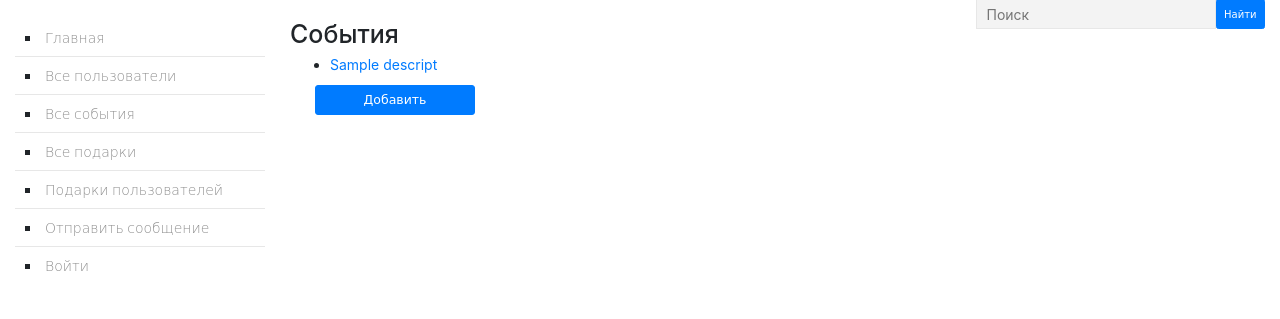
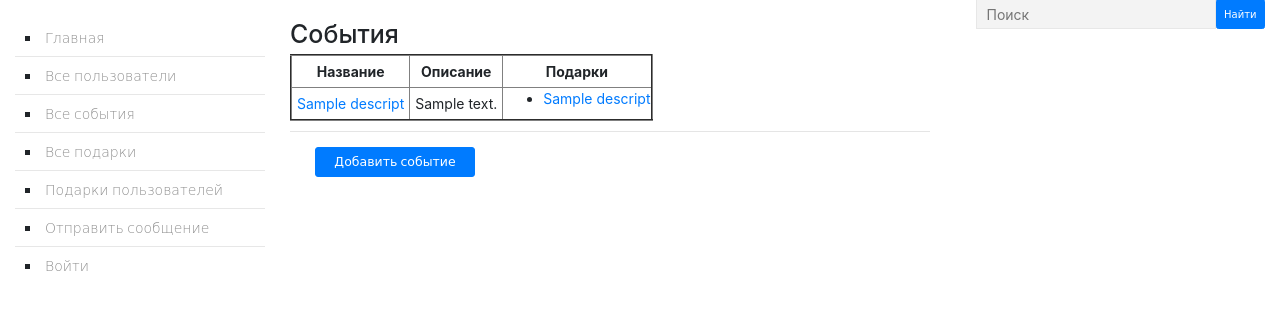
Before and after one commit to arcanar7/APBot2test, a Django app: page /catalog/events_descript/ in a window 1280 px wide. Shown: the part 26-345 px from the top of the page. Run offline with Django 3.2, Linux system fonts and the light colour scheme; tables that the repository leaves empty hold one stand-in row (values such as "Sample post"); parts of the project's set-up code (start-up, migrations or seed data) failed here and were passed over; some libraries are stand-ins or nearby versions.

Commit message:
add tables

```diff
--- a/catalog/models.py
+++ b/catalog/models.py
@@ -129,6 +129,15 @@ class EventsDescript(models.Model):
     def get_absolute_url(self):
         return reverse('events_descript-detail', args=[str(self.pk)])
 
+    def get_gifts(self):
+        gift = list(EventsGift.objects.filter(id_event=self.pk).values("id_gift"))
+        gift_out = []
+        for item in gift:
+            gift_name = GiftDescript.objects.filter(id=item['id_gift']).values("name")[0]['name']
+            item['gift_name'] = gift_name
+            gift_out.append(item)
+        return gift_out
+
     class Meta:
         verbose_name = 'Событие'
         verbose_name_plural = 'События'
@@ -187,13 +196,13 @@ class GiftOuts(models.Model):
 
     def display_gift(self):
         gift = EventsGift.objects.filter(id=self.id_event_gift).values("id_gift")[0]['id_gift']
-        return GiftDescript.objects.filter(id=gift).values("name")[0]['name']
+        return GiftDescript.objects.filter(id=gift).values("name", "id")[0]
 
     def display_name(self):
         return Users.objects.filter(id_user=self.id_user).values("name")[0]['name']
 
     def display_phone(self):
-        return Users.objects.filter(id_user=self.id_user).values("phone")[0]['phone']
+        return Users.objects.filter(id_user=self.id_user).values("phone", "id")[0]
 
     def get_absolute_url(self):
         return reverse('gift_outs-detail', args=[str(self.pk)])
--- a/catalog/templates/catalog/add_event.html
+++ b/catalog/templates/catalog/add_event.html
@@ -5,12 +5,10 @@
     <!-- Bootstrap core CSS -->
 <div class="container">
   <div class="py-5 text-center">
-    <h2>Добро пожаловать</h2>
-      <p class="lead">Добавить новое событие</p>
+    <h2>Добавить новое событие</h2>
   </div>
   <div class="row">
       <div class="col-md-8 order-md-1" style="margin: auto;">
-          <h4 class="mb-3">Карточка добавления нового события</h4>
               <form action="." method="post" class="needs-validation" novalidate="">
                   {% csrf_token %}
           <div class="row">
--- a/catalog/templates/catalog/add_gift.html
+++ b/catalog/templates/catalog/add_gift.html
@@ -1,14 +1,13 @@
 {% extends "base_generic.htm" %}
 {% load static %}
 {% block content %}
+<h1>Карточка подарка</h1>
 <div class="container">
   <div class="py-5 text-center">
-    <h2>Добро пожаловать</h2>
-      <p class="lead">Добавить новый подарок</p>
+      <h2>Добавить новый подарок</h2>
   </div>
   <div class="row">
       <div class="col-md-8 order-md-1" style="margin: auto;">
-          <h4 class="mb-3">Карточка добавления нового подарка</h4>
               <form action="." method="post" class="needs-validation" novalidate="">
                   {% csrf_token %}
                     <div class="row">
--- a/catalog/templates/catalog/change_event.html
+++ b/catalog/templates/catalog/change_event.html
@@ -10,7 +10,6 @@
   </div>
   <div class="row">
       <div class="col-md-8 order-md-1" style="margin: auto;">
-          <h4 class="mb-3">Карточка изменения событий (акций)</h4>
               <form action="" method="post" class="needs-validation" novalidate="">
                   {% csrf_token %}
           <div class="row">
--- a/catalog/templates/catalog/change_gift.html
+++ b/catalog/templates/catalog/change_gift.html
@@ -10,7 +10,6 @@
   </div>
   <div class="row">
       <div class="col-md-8 order-md-1" style="margin: auto;">
-          <h4 class="mb-3">Карточка изменения подарка</h4>
               <form action="" method="post" class="needs-validation" novalidate="">
                   {% csrf_token %}
           <div class="row">
--- a/catalog/templates/catalog/eventsdescript_list.html
+++ b/catalog/templates/catalog/eventsdescript_list.html
@@ -4,17 +4,29 @@
     <h1>События</h1>
 
     {% if eventsdescript_list %}
-    <ul>
-
-      {% for EventsDescript in eventsdescript_list %}
-      <li>
-        <a href="{{ EventsDescript.get_absolute_url }}">{{ EventsDescript.name }}</a>
-      </li>
-      {% endfor %}
-
-    </ul>
+    <table border="2">
+        <tbody>
+            <tr align="center">
+                <th style="padding: 5px;">Название</th>
+                <th style="padding: 5px;">Описание</th>
+                <th style="padding: 5px;">Подарки</th>
+            </tr>
+            {% for eventsdescript in eventsdescript_list %}
+                <tr align="left">
+                    <td style="padding: 5px;"><a href="{{ eventsdescript.get_absolute_url }}">{{ eventsdescript.name}}</a></td>
+                    <td align="center" style="padding: 5px;"> {{ eventsdescript.descript}} </td>
+                    <td>
+                        {% for item in eventsdescript.get_gifts %}
+                        <ul><li><a href="{{path}}/catalog/gift_descript/{{item.id_gift}}">{{ item.gift_name }}</a></li></ul>
+                        {% endfor %}
+                    </td>
+                </tr>
+            {% endfor %}
+        </tbody>
+    </table>
     {% else %}
       <p>Пусто</p>
     {% endif %}
-<button class="btn btn-primary btn-lg btn-block" onClick="window.location.href='{{request.path}}new/'" type="submit" style="width: 25%;margin-left: 25px;">Добавить</button>
+<hr class="mb-4">
+<button class="btn btn-primary btn-lg btn-block" onClick="window.location.href='{{request.path}}new/'" type="submit" style="width: 25%;margin-left: 25px;">Добавить событие</button>
 {% endblock %}
--- a/catalog/templates/catalog/giftouts_detail.html
+++ b/catalog/templates/catalog/giftouts_detail.html
@@ -2,7 +2,7 @@
 {% block content %}
 <form action="" method="post" class="needs-validation" novalidate="">
   {% csrf_token %}
-  <h1>Название подарка: {{ giftouts.display_gift }}</h1>
+  <h1>Название подарка: {{ giftouts.display_gift.name }}</h1>
   <ul>
     <li><strong>Пользователь:</strong> {{ giftouts.display_name }}</li>
     <li><strong>Статус подарка: </strong><select name="{{form.status.name}}">
@@ -15,7 +15,7 @@
     </select>
     </li>
     <li><strong>id пользователя:</strong> {{ giftouts.id_user }}</li>
-    <li><strong>Номер телефона:</strong> {{ giftouts.display_phone }}</li>
+    <li><strong>Номер телефона:</strong> {{ giftouts.display_phone.phone }}</li>
   </ul>
   <button class="btn btn-primary btn-lg btn-block" type="submit" style="width: 150px; margin-left: 50px;">Сохранить</button>
 </form>
--- a/catalog/views.py
+++ b/catalog/views.py
@@ -52,7 +52,7 @@ class UsersDetailView(generic.DetailView):
 
 class EventsDescriptListView(generic.ListView):
     model = EventsDescript
-    paginate_by = 25
+    paginate_by = 10
 
 
 class EventsDescriptDetailView(generic.UpdateView):
```
Also changed, not shown: catalog/templates/catalog/giftdescript_list.html (+15 -9 lines), catalog/templates/catalog/giftouts_list.html (+16 -11 lines).
